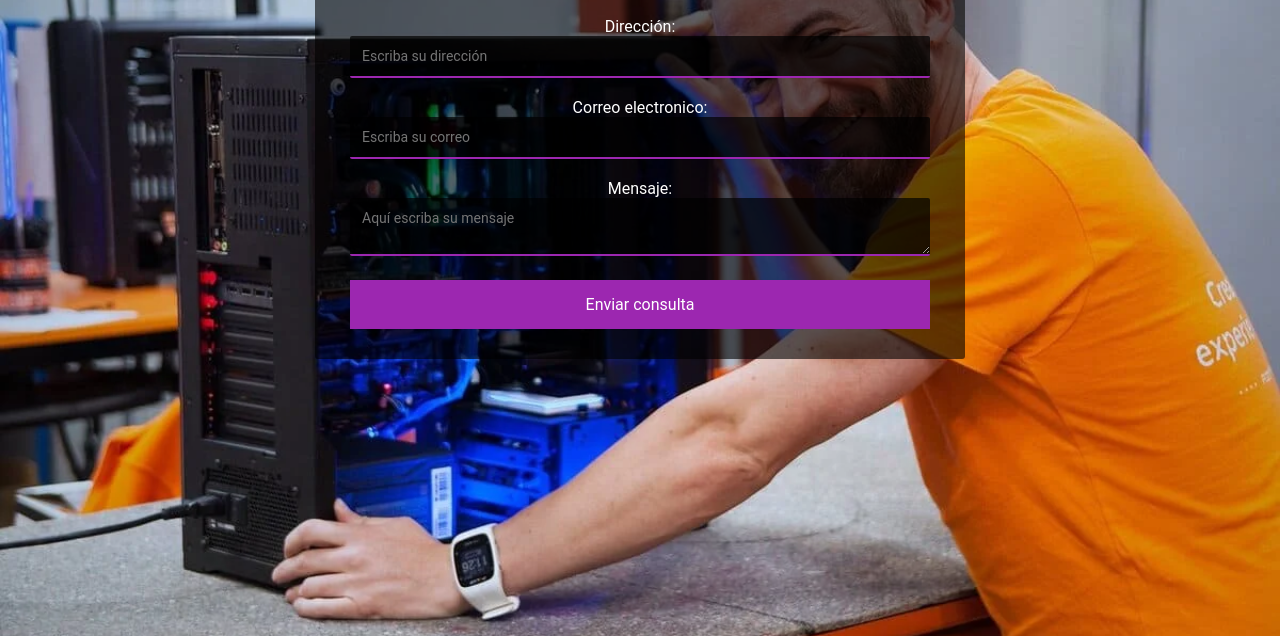
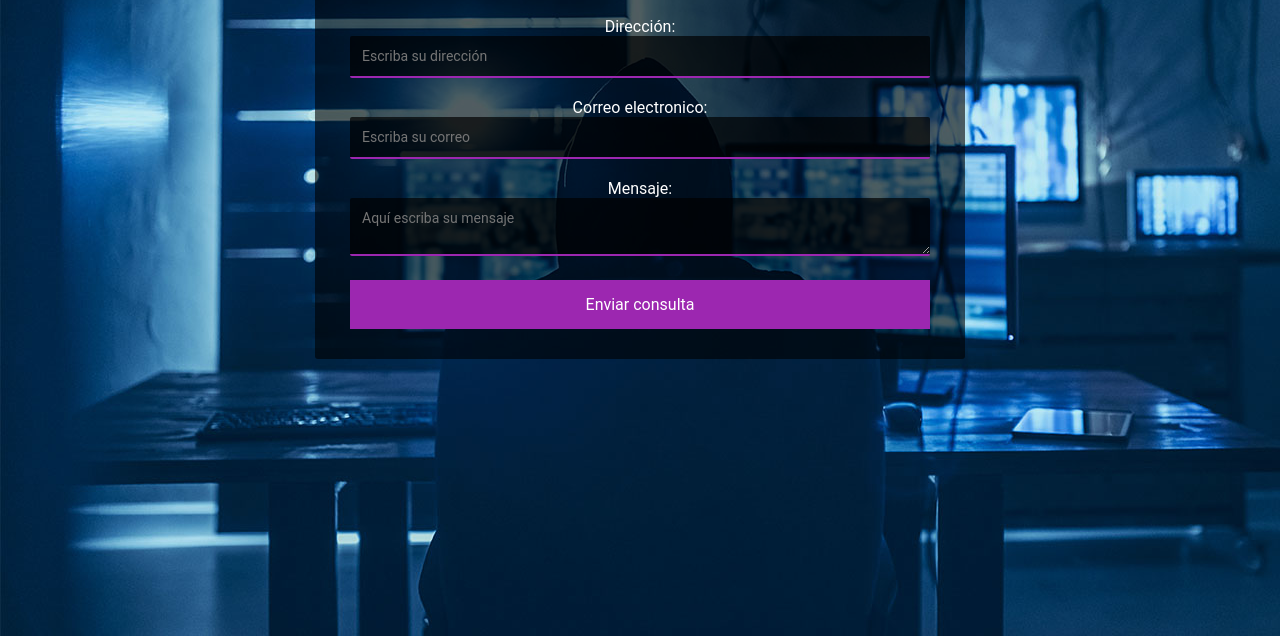
Before and after one commit to Eldeivichpa/PreEntrega3-DavidGarcia, a plain HTML site: page seccioneshtml/contacto.html in a window 1280 px wide. Shown: the part 164-800 px from the top of the page. Drawn offline with Linux system fonts and the light colour scheme.

Commit message:
Modifique estilos

```diff
--- a/css/style.css
+++ b/css/style.css
@@ -242,7 +242,7 @@ body {
 
 /* SECCION 2 */
 /* formulario de contacto */
-.body {
+.body-contacto {
   background: url("../../recursos/img/fondo contacto.jpg");
   -webkit-background-size: cover;
   background-size: cover;
@@ -365,7 +365,7 @@ button:hover {
   border: 2px solid #9c27b0; }
 
 .body {
-  background: url(../../recursos/img/fondo-armatupc.jpg);
+  background: url("../../recursos/img/armado de pc 3.jpg");
   -webkit-background-size: cover;
   background-size: cover;
   background-attachment: fixed; }
--- a/scss/secciones/_body.scss
+++ b/scss/secciones/_body.scss
@@ -51,7 +51,7 @@ body{
 
 /* formulario de contacto */
 
-.body{
+.body-contacto{
    background: url("../../recursos/img/fondo\ contacto.jpg");
     -webkit-background-size: cover;
     background-size: cover;
@@ -195,7 +195,7 @@ button:hover{
 }
 
 .body{
-    background: url(../../recursos/img/fondo-armatupc.jpg);
+    background: url("../../recursos/img/armado\ de\ pc\ 3.jpg");
     -webkit-background-size: cover;
     background-size: cover;
     background-attachment: fixed;
--- a/seccioneshtml/contacto.html
+++ b/seccioneshtml/contacto.html
@@ -7,7 +7,7 @@
     <link rel="stylesheet" href="../css/style.css">
     <title>Formulario de Contacto</title>
 </head>
-<body class="body">
+<body class="body-contacto">
     <div class="contenedor">
         <form action="" class="form">
             <div class="form-header">
```
